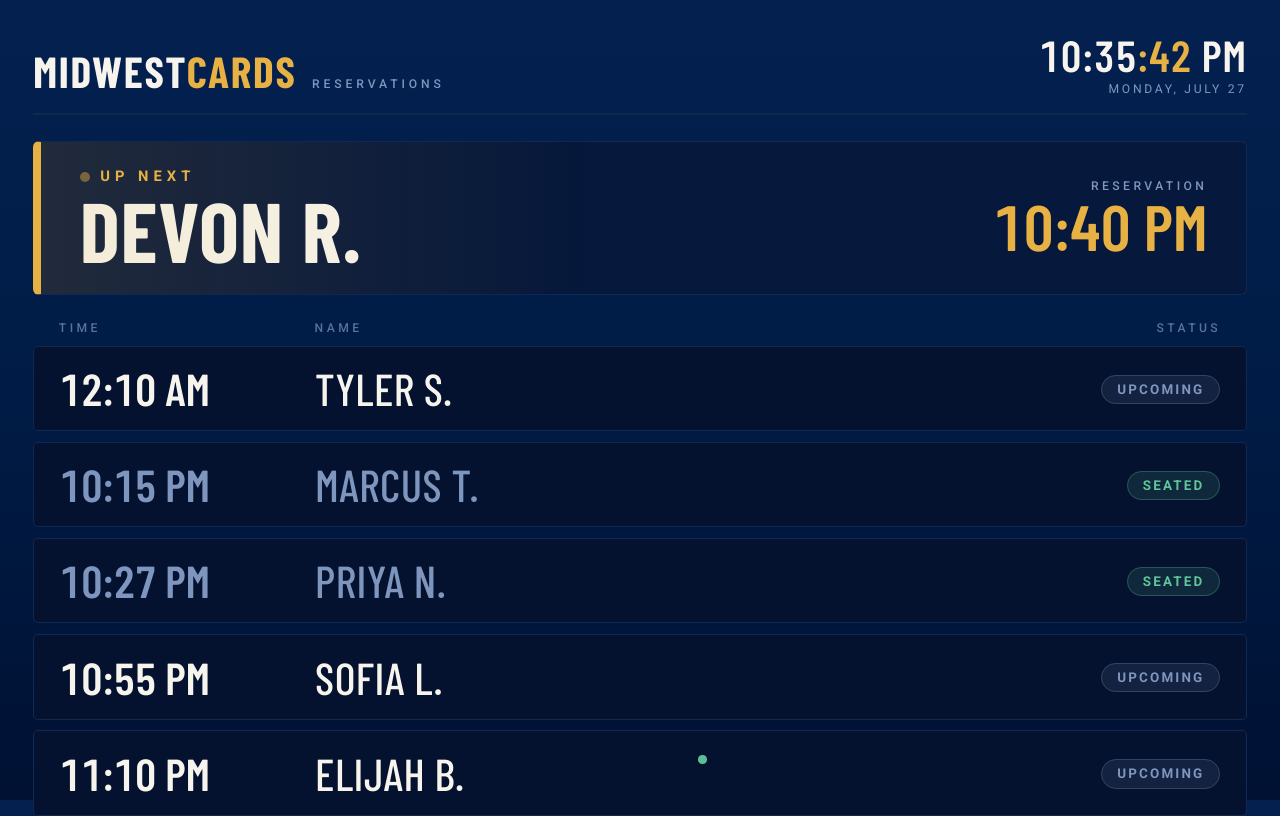
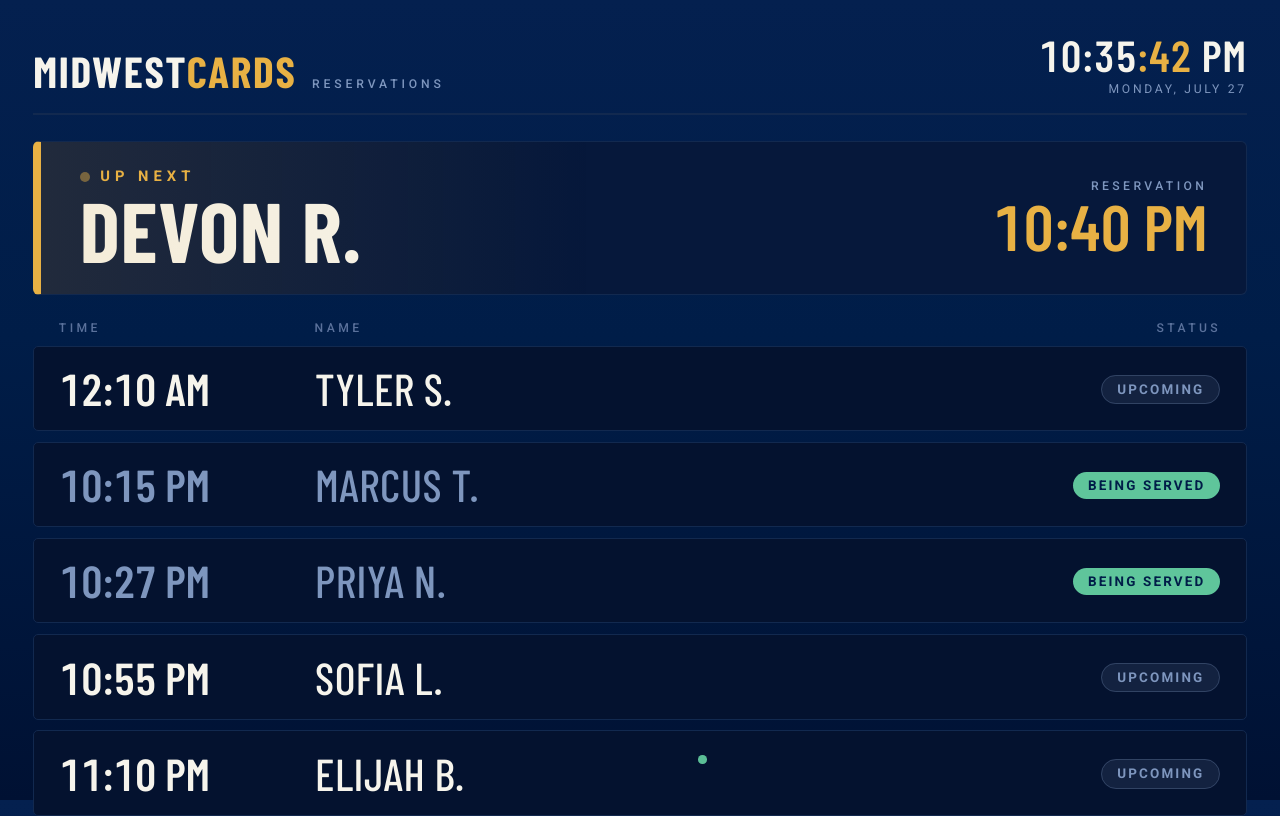
Before and after one commit to Tylermeans/mwc-tock-api, a plain HTML site: page board/index.html in a window 1280 px wide. Drawn offline with nearby package versions, Linux system fonts and the light colour scheme.

Commit message:
feat(board): render arrived (Checked in) and seated (Being served) states
Co-Authored-By: Claude Fable 5 <noreply@anthropic.com>

```diff
--- a/board/index.html
+++ b/board/index.html
@@ -274,7 +274,8 @@
     white-space: nowrap;
   }
   .pill--upcoming { color: var(--slate);  background: rgba(126, 150, 190, 0.12); border: 1px solid rgba(126,150,190,0.28); }
-  .pill--seated   { color: var(--seated); background: rgba(95, 197, 155, 0.12);  border: 1px solid rgba(95,197,155,0.30); }
+  .pill--arrived  { color: var(--seated); background: rgba(95, 197, 155, 0.12);  border: 1px solid rgba(95,197,155,0.30); }
+  .pill--seated   { color: var(--navy);   background: var(--seated); }
   .pill--arriving { color: var(--navy);   background: var(--gold); }
 
   .row--seated .row__time,
@@ -417,7 +418,8 @@
 
   function statusLabel(s) {
     if (s === "arriving") return "Up next";
-    if (s === "seated")   return "Seated";
+    if (s === "arrived")  return "Checked in";
+    if (s === "seated")   return "Being served";
     return "Upcoming";
   }
 
@@ -432,10 +434,11 @@
     var list = (data && data.reservations ? data.reservations.slice() : []);
     list.sort(function (a, b) { return toMinutes(a.time) - toMinutes(b.time); });
 
-    // Hero = explicit "arriving", else earliest non-seated, else first row.
+    // Hero = explicit "arriving", else earliest still-expected guest
+    // (skip anyone already checked in or being served), else first row.
     var hero = null;
     for (var i = 0; i < list.length; i++) { if (list[i].status === "arriving") { hero = list[i]; break; } }
-    if (!hero) { for (var j = 0; j < list.length; j++) { if (list[j].status !== "seated") { hero = list[j]; break; } } }
+    if (!hero) { for (var j = 0; j < list.length; j++) { if (list[j].status !== "seated" && list[j].status !== "arrived") { hero = list[j]; break; } } }
     if (!hero && list.length) hero = list[0];
 
     renderHero(hero);
```
Also changed, not shown: 1 other file.
